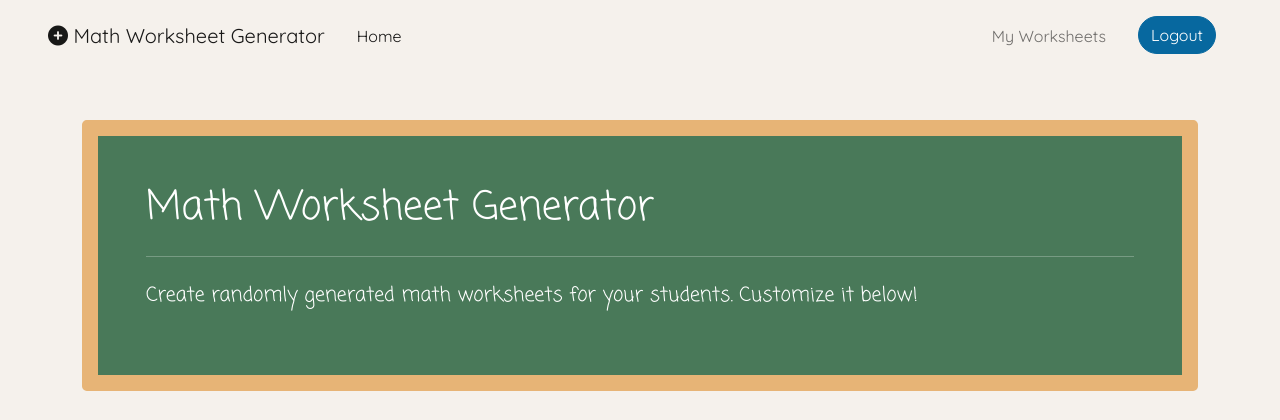
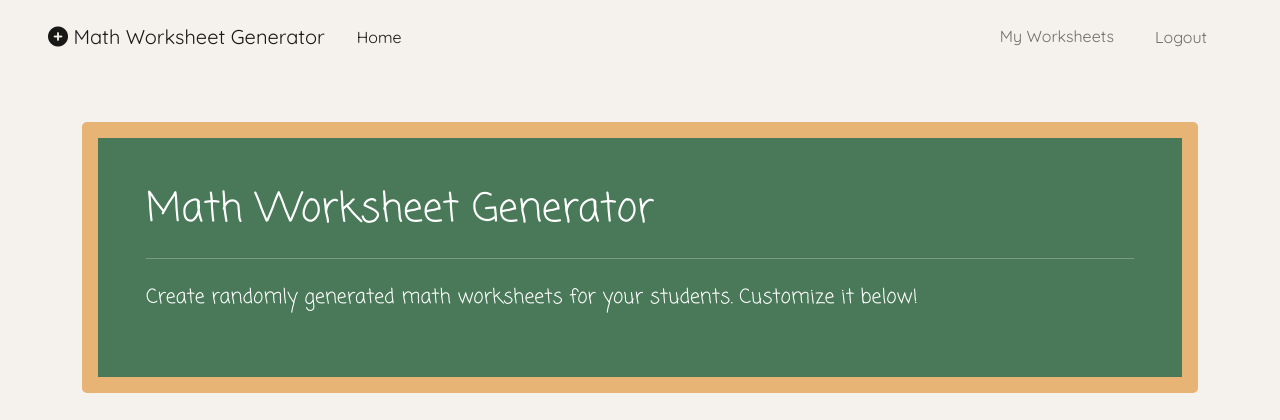
Before and after one commit to quentinikeno/Springboard-SEC-Capstone-Project-1, a Flask app: page / in a window 1280 px wide. Shown: the top 420 px of the page. Run offline with Flask 2, Linux system fonts and the light colour scheme; the visitor is signed in with stand-in values (Sample User, id 1); data comes from the database, SQL or seed files in the repository; some libraries are stand-ins or nearby versions.

Commit message:
Make logout button a nav link.

```diff
--- a/templates/navbar.html
+++ b/templates/navbar.html
@@ -30,7 +30,9 @@
 					name="csrf_token"
 					value="{{ csrf_token() }}"
 				/>
-				<button class="btn btn-primary" type="submit">Logout</button>
+				<button class="btn btn-link nav=item nav-link" type="submit">
+					Logout
+				</button>
 			</form>
 			{% else %} {{ nav_link('user_register', 'Register') }} {{
 			nav_link('login', 'Login') }} {% endif %}
```
